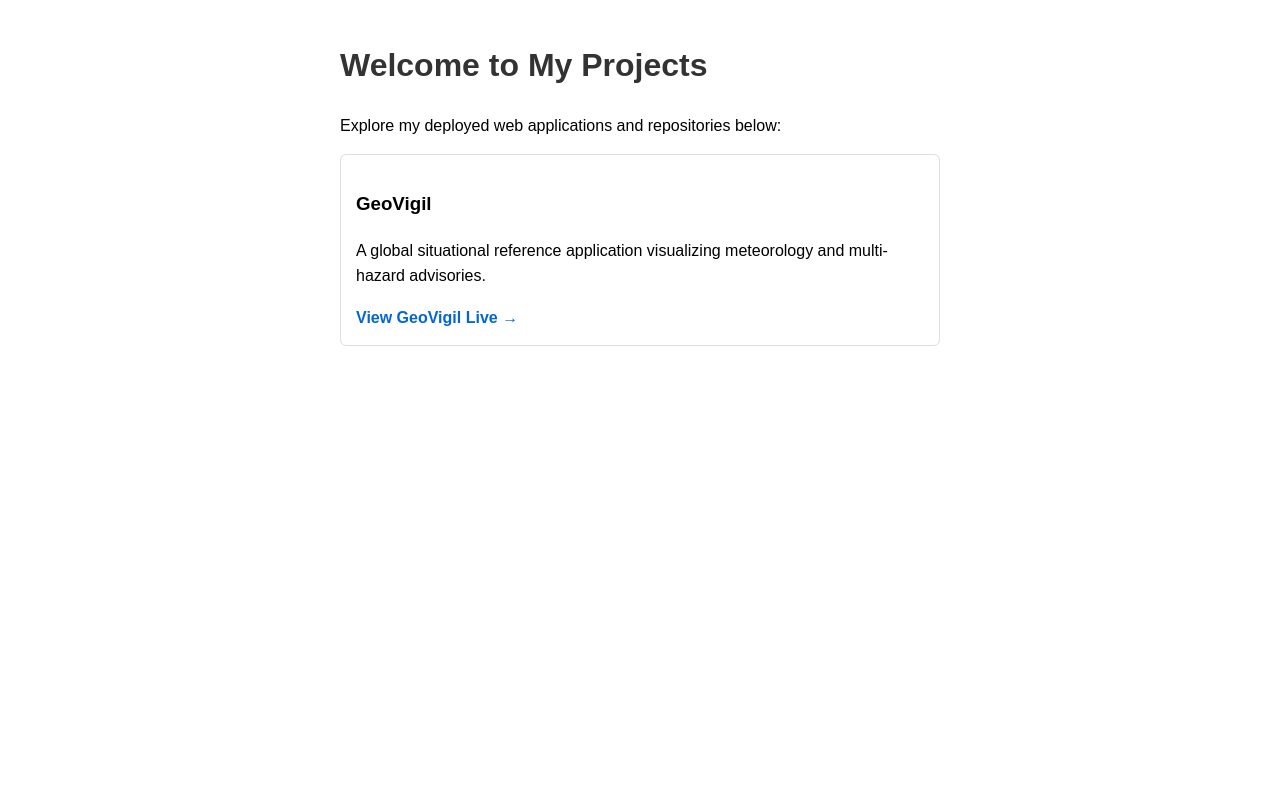
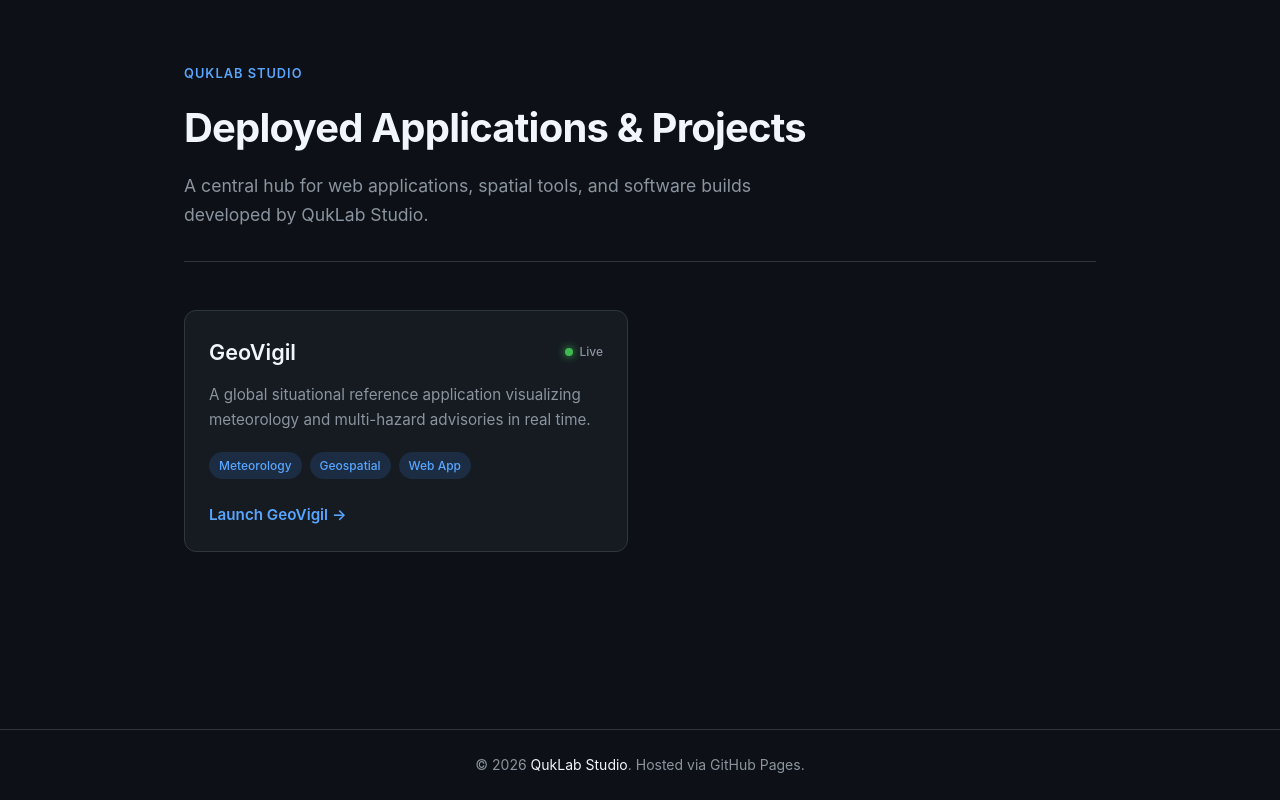
Before and after one commit to QukLab-Studio/QukLab-Studio.github.io, a plain HTML site: page index.html in a window 1280 px wide. Drawn offline with Linux system fonts and the light colour scheme.

Commit message:
Revamp index.html with new title and layout
Updated the title and enhanced the styling for better visual appeal. Reorganized the project card structure and added a project description with tags.

```diff
--- a/index.html
+++ b/index.html
@@ -3,24 +3,220 @@
 <head>
     <meta charset="UTF-8">
     <meta name="viewport" content="width=device-width, initial-scale=1.0">
-    <title>My Developer Portfolio</title>
+    <title>QukLab Studio | Projects & Applications</title>
     <style>
-        body { font-family: sans-serif; max-width: 600px; margin: 40px auto; padding: 0 20px; line-height: 1.6; }
-        h1 { color: #333; }
-        .project-card { border: 1px solid #ddd; padding: 15px; margin-bottom: 10px; border-radius: 6px; }
-        a { color: #0366d6; text-decoration: none; font-weight: bold; }
-        a:hover { text-decoration: underline; }
+        :root {
+            --bg-primary: #0d1117;
+            --bg-card: #161b22;
+            --bg-card-hover: #1c2128;
+            --border-color: #30363d;
+            --border-hover: #58a6ff;
+            --text-primary: #f0f6fc;
+            --text-secondary: #8b949e;
+            --accent: #58a6ff;
+            --badge-bg: rgba(56, 139, 253, 0.15);
+            --badge-text: #58a6ff;
+            --status-live: #3fb950;
+        }
+
+        * {
+            box-sizing: border-box;
+            margin: 0;
+            padding: 0;
+        }
+
+        body {
+            font-family: -apple-system, BlinkMacSystemFont, "Segoe UI", Roboto, Helvetica, Arial, sans-serif;
+            background-color: var(--bg-primary);
+            color: var(--text-primary);
+            line-height: 1.6;
+            min-height: 100vh;
+            display: flex;
+            flex-direction: column;
+        }
+
+        .container {
+            max-width: 960px;
+            width: 100%;
+            margin: 0 auto;
+            padding: 60px 24px;
+            flex: 1;
+        }
+
+        header {
+            margin-bottom: 48px;
+            border-bottom: 1px solid var(--border-color);
+            padding-bottom: 32px;
+        }
+
+        .studio-tag {
+            display: inline-block;
+            font-size: 0.8rem;
+            font-weight: 600;
+            letter-spacing: 0.08em;
+            text-transform: uppercase;
+            color: var(--accent);
+            margin-bottom: 12px;
+        }
+
+        h1 {
+            font-size: 2.5rem;
+            font-weight: 700;
+            letter-spacing: -0.02em;
+            margin-bottom: 12px;
+        }
+
+        .subtitle {
+            font-size: 1.1rem;
+            color: var(--text-secondary);
+            max-width: 600px;
+        }
+
+        .projects-grid {
+            display: grid;
+            grid-template-columns: repeat(auto-fill, minmax(300px, 1fr));
+            gap: 24px;
+        }
+
+        .project-card {
+            background-color: var(--bg-card);
+            border: 1px solid var(--border-color);
+            border-radius: 12px;
+            padding: 24px;
+            display: flex;
+            flex-direction: column;
+            justify-content: space-between;
+            transition: transform 0.2s ease, border-color 0.2s ease, background-color 0.2s ease;
+        }
+
+        .project-card:hover {
+            transform: translateY(-4px);
+            border-color: var(--border-hover);
+            background-color: var(--bg-card-hover);
+        }
+
+        .card-header {
+            display: flex;
+            justify-content: space-between;
+            align-items: center;
+            margin-bottom: 14px;
+        }
+
+        .card-header h3 {
+            font-size: 1.35rem;
+            font-weight: 600;
+        }
+
+        .status-indicator {
+            display: inline-flex;
+            align-items: center;
+            gap: 6px;
+            font-size: 0.75rem;
+            font-weight: 500;
+            color: var(--text-secondary);
+        }
+
+        .status-dot {
+            width: 8px;
+            height: 8px;
+            border-radius: 50%;
+            background-color: var(--status-live);
+            box-shadow: 0 0 8px var(--status-live);
+        }
+
+        .card-description {
+            color: var(--text-secondary);
+            font-size: 0.95rem;
+            margin-bottom: 20px;
+        }
+
+        .tags {
+            display: flex;
+            flex-wrap: wrap;
+            gap: 8px;
+            margin-bottom: 24px;
+        }
+
+        .tag {
+            background-color: var(--badge-bg);
+            color: var(--badge-text);
+            font-size: 0.75rem;
+            font-weight: 500;
+            padding: 4px 10px;
+            border-radius: 20px;
+        }
+
+        .card-link {
+            display: inline-flex;
+            align-items: center;
+            gap: 6px;
+            color: var(--accent);
+            text-decoration: none;
+            font-weight: 600;
+            font-size: 0.95rem;
+            margin-top: auto;
+        }
+
+        .card-link:hover {
+            text-decoration: underline;
+        }
+
+        footer {
+            border-top: 1px solid var(--border-color);
+            padding: 24px;
+            text-align: center;
+            color: var(--text-secondary);
+            font-size: 0.875rem;
+        }
+
+        footer a {
+            color: var(--text-primary);
+            text-decoration: none;
+        }
+
+        footer a:hover {
+            color: var(--accent);
+        }
     </style>
 </head>
 <body>
-    <h1>Welcome to My Projects</h1>
-    <p>Explore my deployed web applications and repositories below:</p>
+    <div class="container">
+        <header>
+            <span class="studio-tag">QukLab Studio</span>
+            <h1>Deployed Applications &amp; Projects</h1>
+            <p class="subtitle">A central hub for web applications, spatial tools, and software builds developed by QukLab Studio.</p>
+        </header>
 
-    <div class="project-card">
-        <h3>GeoVigil</h3>
-        <p>A global situational reference application visualizing meteorology and multi-hazard advisories.</p>
-        <!-- Link to your project's live site or repository -->
-        <a href="https://geovigil.netlify.app/" target="_blank">View GeoVigil Live &rarr;</a>
+        <main class="projects-grid">
+            <!-- Project 1: GeoVigil -->
+            <article class="project-card">
+                <div>
+                    <div class="card-header">
+                        <h3>GeoVigil</h3>
+                        <span class="status-indicator">
+                            <span class="status-dot"></span> Live
+                        </span>
+                    </div>
+                    <p class="card-description">
+                        A global situational reference application visualizing meteorology and multi-hazard advisories in real time.
+                    </p>
+                    <div class="tags">
+                        <span class="tag">Meteorology</span>
+                        <span class="tag">Geospatial</span>
+                        <span class="tag">Web App</span>
+                    </div>
+                </div>
+                <a href="https://geovigil.netlify.app/" target="_blank" rel="noopener noreferrer" class="card-link">
+                    Launch GeoVigil &rarr;
+                </a>
+            </article>
+
+            <!-- Copy and paste the <article class="project-card">...</article> block above to add future projects -->
+        </main>
     </div>
+
+    <footer>
+        <p>&copy; 2026 <a href="https://github.com/QukLab-Studio" target="_blank" rel="noopener noreferrer">QukLab Studio</a>. Hosted via GitHub Pages.</p>
+    </footer>
 </body>
 </html>
```
